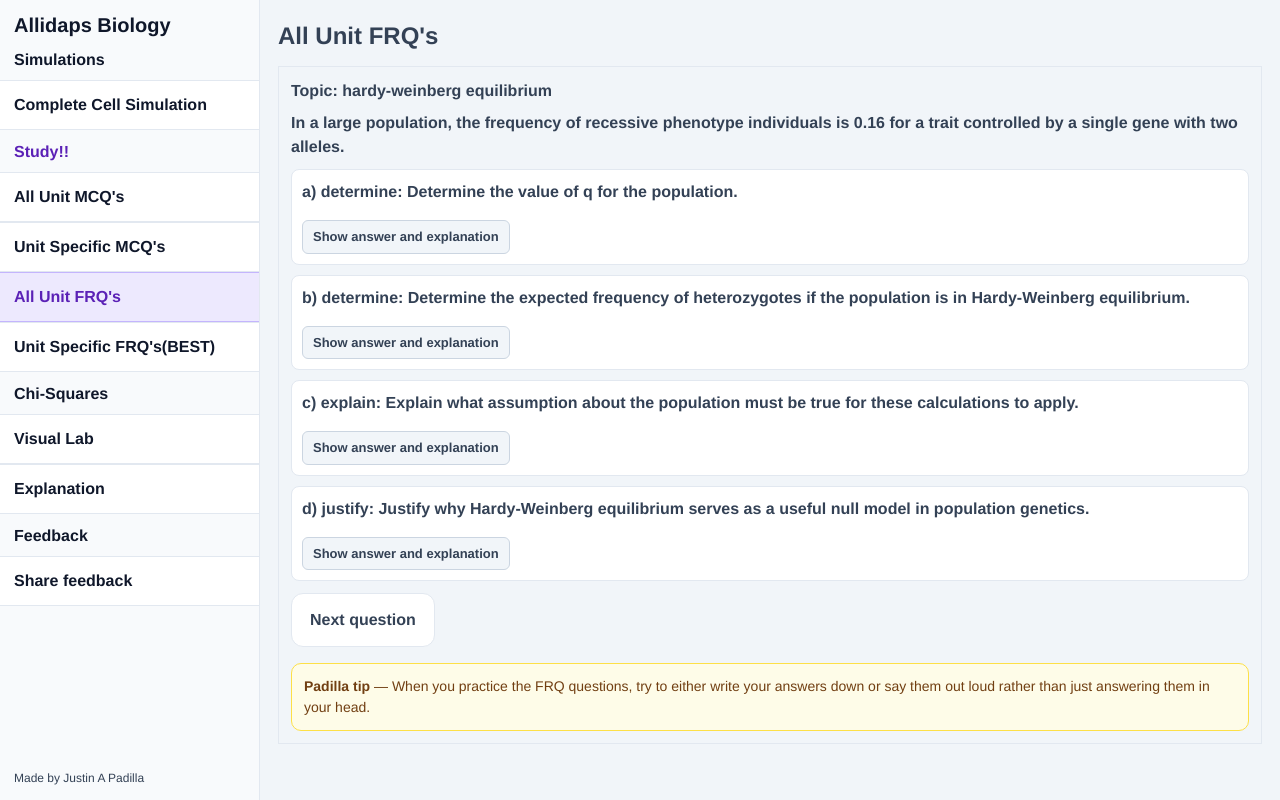
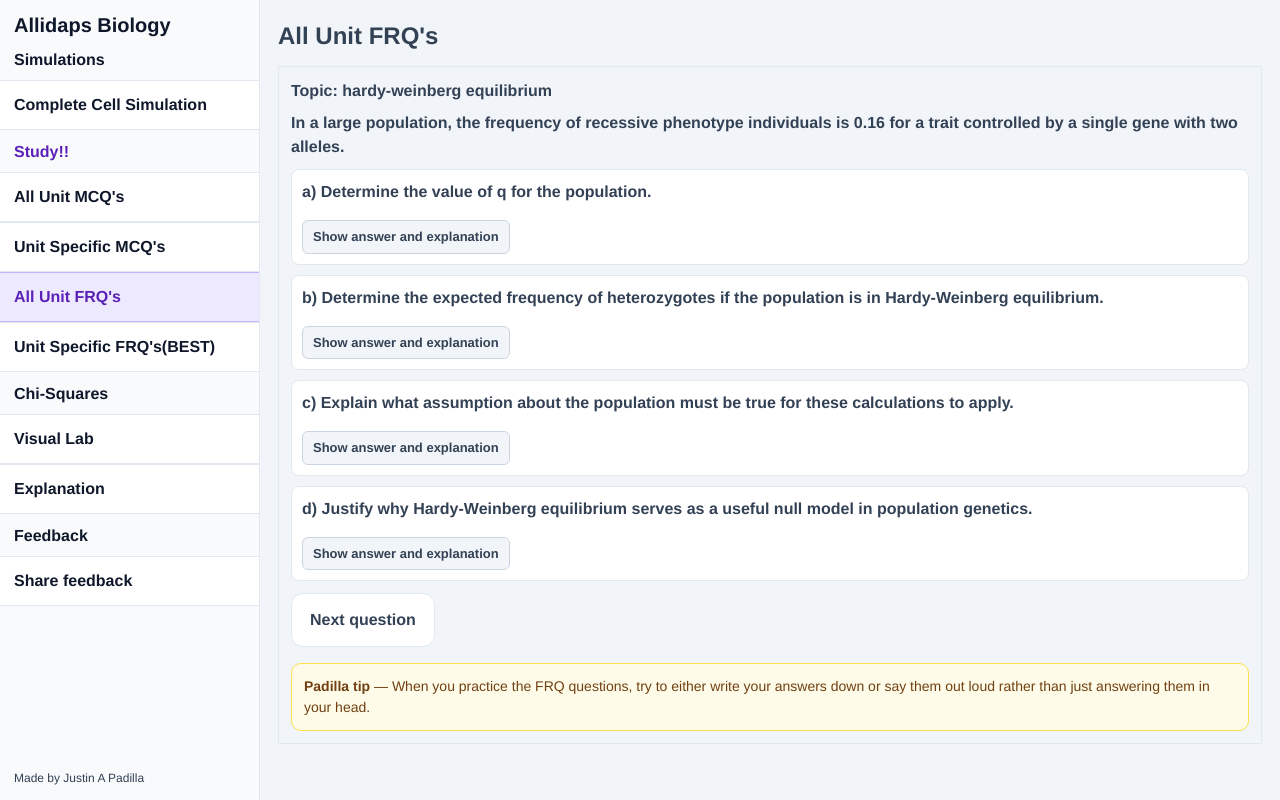
Before and after one commit to Padustin/AllidapsBiology, a Next.js app: page /sims/active-recall/frq-all in a window 1280 px wide. Built offline with nearby package versions, Linux system fonts and the light colour scheme.

Commit message:
Remove redundant verb prefix from FRQ questions

```diff
--- a/app/sims/active-recall/frq-all/page.tsx
+++ b/app/sims/active-recall/frq-all/page.tsx
@@ -60,7 +60,7 @@ export default function AllUnitFrqPage() {
                 return (
                   <div key={part.label} style={{ border: "1px solid #e2e8f0", borderRadius: 8, padding: 10, background: "#ffffff" }}>
                     <div style={{ fontWeight: 800 }}>
-                      {part.label}) {part.verb}: {part.prompt}
+                      {part.label}) {part.prompt}
                     </div>
                     {isRevealed && (
                       <div style={{ marginTop: 8, paddingTop: 8, borderTop: "1px dashed #cbd5e1" }}>
--- a/app/sims/active-recall/frq-unit/page.tsx
+++ b/app/sims/active-recall/frq-unit/page.tsx
@@ -76,7 +76,7 @@ export default function UnitFrqPage() {
                 return (
                   <div key={part.label} style={{ border: "1px solid #e2e8f0", borderRadius: 8, padding: 10, background: "#ffffff" }}>
                     <div style={{ fontWeight: 800 }}>
-                      {part.label}) {part.verb}: {part.prompt}
+                      {part.label}) {part.prompt}
                     </div>
                     {isRevealed && (
                       <div style={{ marginTop: 8, paddingTop: 8, borderTop: "1px dashed #cbd5e1" }}>
```
